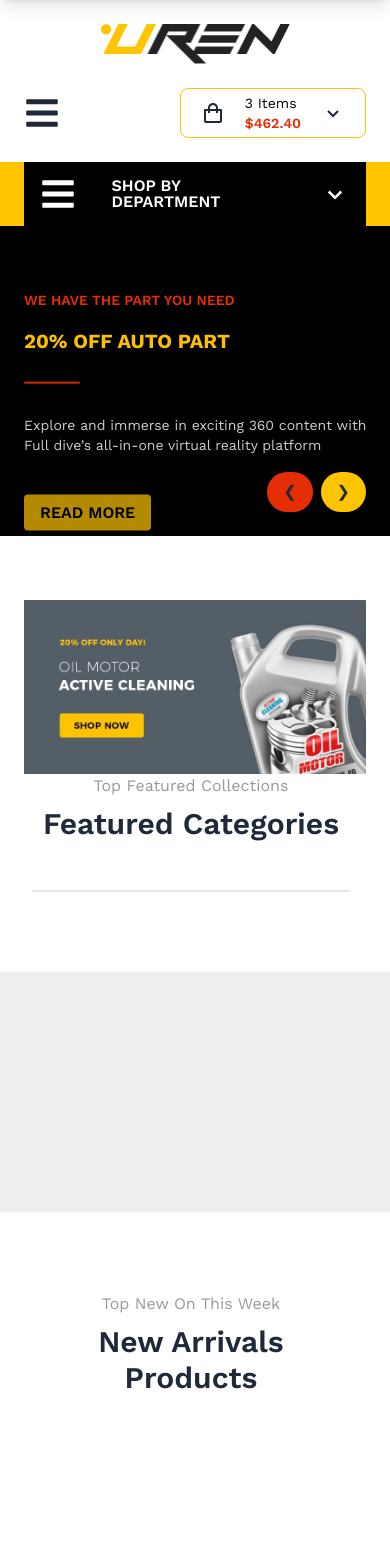
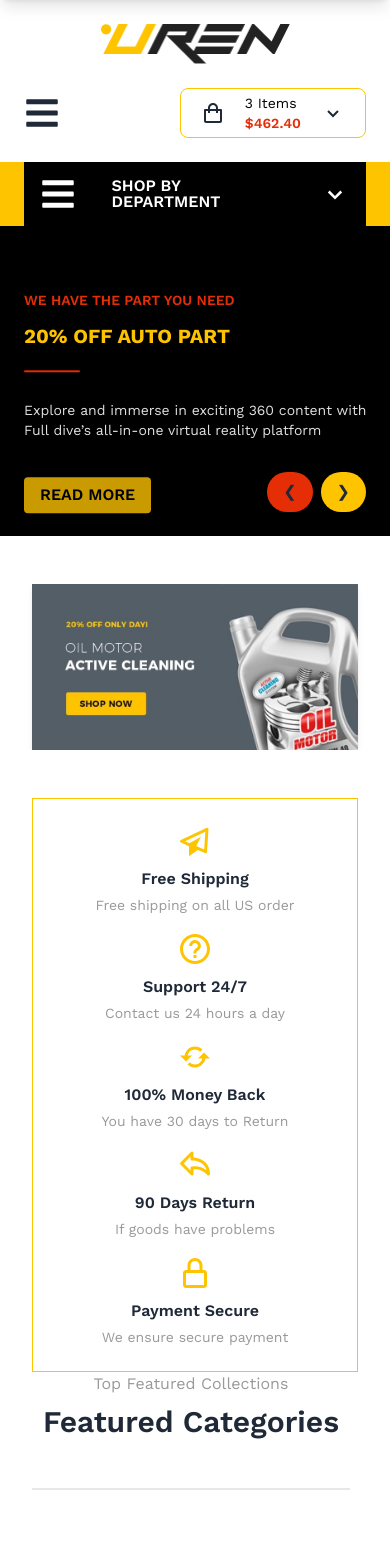
Before and after one commit to shahjalalhazari/Uren-Car-Accessories-Shop, a Next.js app: page / in a window 390 px wide. Shown: the top 1559 px of the page. Built offline with nearby package versions, Linux system fonts and the light colour scheme.

Commit message:
make responsice Shopping facilities section of home page.

```diff
--- a/src/components/HomePage/home-page.css
+++ b/src/components/HomePage/home-page.css
@@ -70,11 +70,11 @@
 /* ---------------- */
 /* SHOPPING FACILITIES SECTION */
 .shopping-facilities {
-    @apply mx-8 py-0 mb-20 border border-primary;
+    @apply mx-8 py-0 mt-20 border border-primary;
 }
 
 .shopping-facilities-layout {
-    @apply grid grid-cols-2 place-items-center py-8 gap-y-6;
+    @apply grid grid-cols-2 place-items-center py-8 gap-y-8;
 }
 
 .facility-item {
@@ -293,8 +293,31 @@
 
     /* SHOPPING FACILITIES SECTION */
     .shopping-facilities {
-        /* @apply mx-8 py-0 mb-20 border border-primary; */
-        @apply hidden;
+        @apply mx-8 py-0 mt-12 border border-primary;
+        }
+
+        .shopping-facilities-layout {
+            @apply flex flex-col place-items-center py-6 gap-y-4;
+        }
+
+        .facility-item {
+            @apply flex flex-col text-center items-center;
+        }
+
+        .item-icon {
+            @apply text-primary text-4xl mb-2;
+        }
+
+        .item-content {
+            @apply flex flex-col gap-1;
+        }
+
+        .item-content>h6 {
+            @apply font-semibold;
+        }
+
+        .item-content>p {
+            @apply text-[#999] text-sm
     }
 
     /* ----------------------- */
--- a/src/components/HomePage/sections/OfferBanners.jsx
+++ b/src/components/HomePage/sections/OfferBanners.jsx
@@ -47,7 +47,7 @@ const OfferBanners = () => {
     },
   };
   return (
-    <div className="mx-6 lg:mx-4 p-0 mt-16 lg:mt-20">
+    <div className="mx-6 lg:mx-4 p-0 mt-12 lg:mt-20">
       <Carousel
         swipeable={true}
         draggable={true}
@@ -63,7 +63,7 @@ const OfferBanners = () => {
         containerClass="carousel-container"
         removeArrowOnDeviceType={["tablet", "mobile"]}
         deviceType={deviceType}
-        itemClass="lg:px-5 z-[100]"
+        itemClass="px-2 lg:px-5 z-[100]"
       >
         {offerBannersList.map((offerBanner, index) => (
           <Link
```
